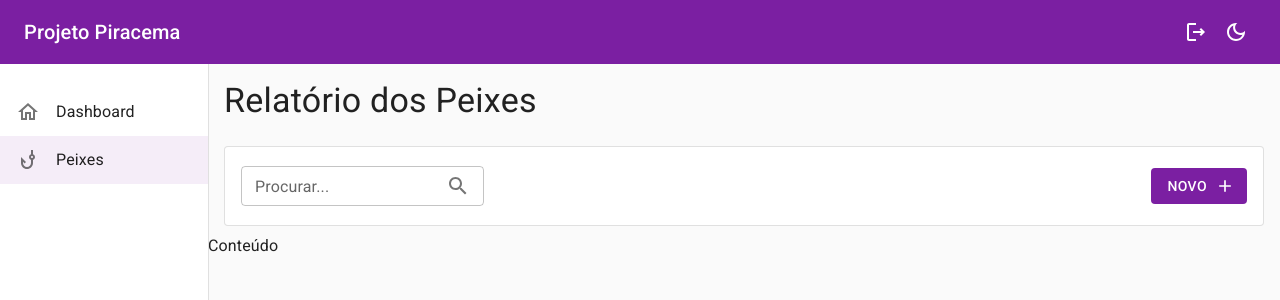
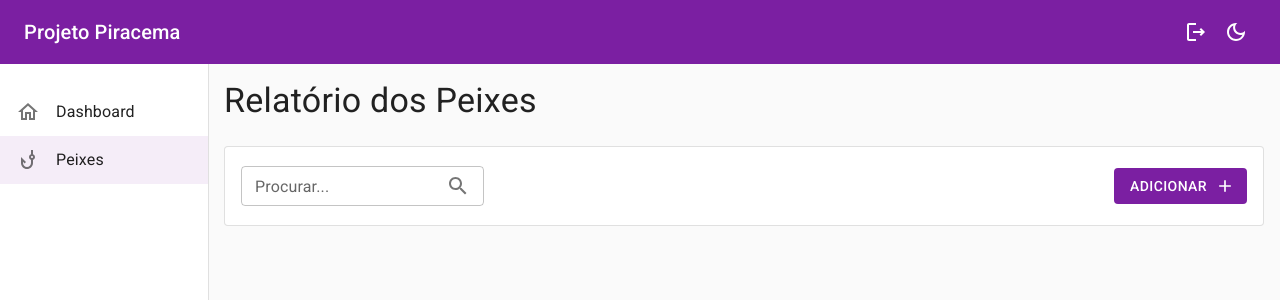
Before and after one commit to lucasmantuan/piracema-front-end, a React (Create React App) app: page /peixes in a window 1280 px wide. Shown: the top 300 px of the page. Built offline with nearby package versions, Linux system fonts and the light colour scheme; no server answers.

Commit message:
Criação da Service de Peixes

```diff
--- a/src/components/Ferramentas.jsx
+++ b/src/components/Ferramentas.jsx
@@ -1,7 +1,9 @@
 import { AddOutlined as AddIcon, SearchOutlined as SearchIcon } from "@mui/icons-material";
-import { Box, Button, InputAdornment, Paper, TextField, useTheme } from "@mui/material";
+import { Box, Button, InputAdornment, Paper, TextField, Typography, useTheme } from "@mui/material";
 
-export const Ferramentas = () => {
+export const Ferramentas = ({
+    valueTextField = "",
+    onChangeTextField }) => {
     const theme = useTheme();
 
     return (
@@ -20,6 +22,8 @@ export const Ferramentas = () => {
                 variant="outlined"
                 size="small"
                 label="Procurar..."
+                value={valueTextField}
+                onChange={(e) => onChangeTextField?.(e.target.value)}
                 InputProps={{
                     endAdornment: <InputAdornment
                         position="end">
@@ -30,7 +34,13 @@ export const Ferramentas = () => {
                 variant="contained"
                 disableElevation
                 endIcon={<AddIcon />}>
-                Novo
+                <Typography
+                    variant="button"
+                    whiteSpace="nowrap"
+                    textOverflow="ellipsis"
+                    overflow="hidden">
+                    Adicionar
+                </Typography>
             </Button>
         </Box>
     );
--- /dev/null
+++ b/src/environment/Variables.js
@@ -0,0 +1,12 @@
+export const Variables = {
+    /**
+    * URL base para a consulta dos dados da aplicação.
+    */
+    //URL: "http://localhost:3005",
+    URL: "https://mockend.com/lucasmantuan/piracema-front-end/peixes",
+
+    /**
+    * Quantidade de linhas carregadas por padrão.
+    */
+    LINHAS: 10
+};
--- /dev/null
+++ b/src/environment/index.js
@@ -0,0 +1 @@
+export * from "./Variables";
--- a/src/pages/Peixes.jsx
+++ b/src/pages/Peixes.jsx
@@ -1,12 +1,53 @@
 import { Ferramentas } from "components";
 import { Base } from "layout";
+import { useEffect, useMemo, useState } from "react";
+import { useSearchParams } from "react-router-dom";
+import { PeixeService } from "services";
 
 export const Peixes = () => {
+    const [searchParams, setSearchParams] = useSearchParams();
+    const [loading, setLoading] = useState(true);
+    const [records, setRecords] = useState([]);
+    const [totalRecords, setTotalRecords] = useState(0);
+
+    const search = useMemo(() => {
+        return (searchParams.get("busca") || "");
+    }, [searchParams]);
+
+    const page = useMemo(() => {
+        return (Number(searchParams.get("pagina") || "1"));
+    }, [searchParams]);
+
+    useEffect(() => {
+        setLoading(true);
+        PeixeService.getAll(page, search)
+            .then((result) => {
+                setLoading(false);
+                if (result instanceof Error) {
+                    // Colocar um alerta aqui!!!
+                } else {
+                    setTotalRecords(result.total);
+                    setRecords(result.data);
+                }
+            });
+    }, [search, page]);
+
     return (
         <Base
             titulo="Relatório dos Peixes"
-            barra={<Ferramentas />}>
-            Conteúdo
+            barra={<Ferramentas
+                valueTextField={search}
+                onChangeTextField={(value) => setSearchParams({
+                    busca: value,
+                    pagina: "1"
+                }, {
+                    replace: true
+                })} />}>
+
+
+            {console.log(records)}
+
+
         </Base>
     );
 };
--- /dev/null
+++ b/src/services/Api.js
@@ -0,0 +1,6 @@
+import axios from "axios";
+import { Variables } from "environment";
+
+export const Api = axios.create({
+    baseURL: Variables.URL
+});
--- /dev/null
+++ b/src/services/PeixeService.js
@@ -0,0 +1,22 @@
+import { Variables } from "environment";
+import { Api } from "./Api";
+
+const getAll = async (page = 1, filter = "", id = "") => {
+    try {
+        const url = `peixes?_page=${page}&_limit=${Variables.LINHAS}&busca_like=${filter}&id_like=${id}`;
+        const { data, headers } = await Api.get(url);
+        if (data) {
+            return {
+                data,
+                total: Number(headers["x-total-count"] || Variables.LINHAS)
+            };
+        }
+        return new Error("Erro ao listar os registros...");
+    } catch (error) {
+        return new Error(error.message || "Erro ao listar os registros...");
+    }
+};
+
+export const PeixeService = {
+    getAll
+};
--- /dev/null
+++ b/src/services/index.js
@@ -0,0 +1,2 @@
+export * from "./Api";
+export * from "./PeixeService";
```
Also changed, not shown: package.json (+5 -2 lines), .mockend.json (added), 2 other files (tests, documents, lock files or other folders).
